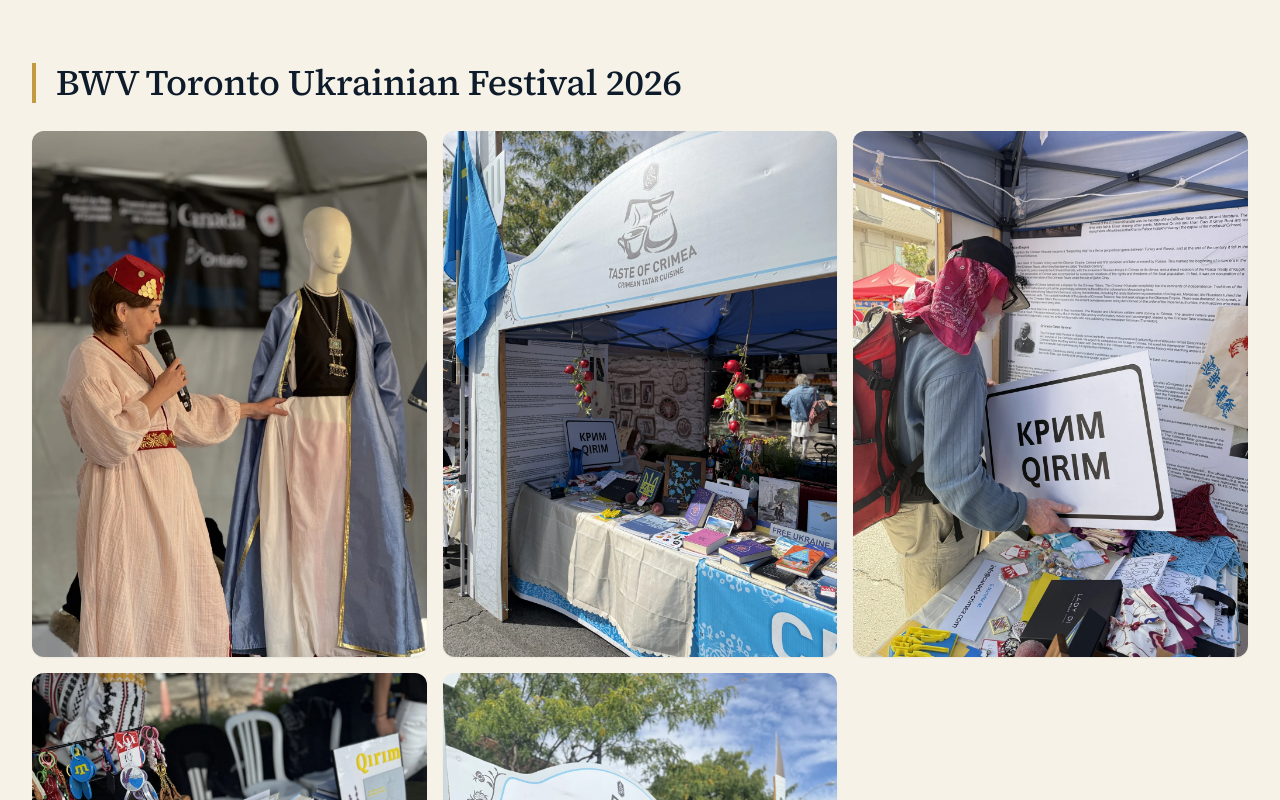
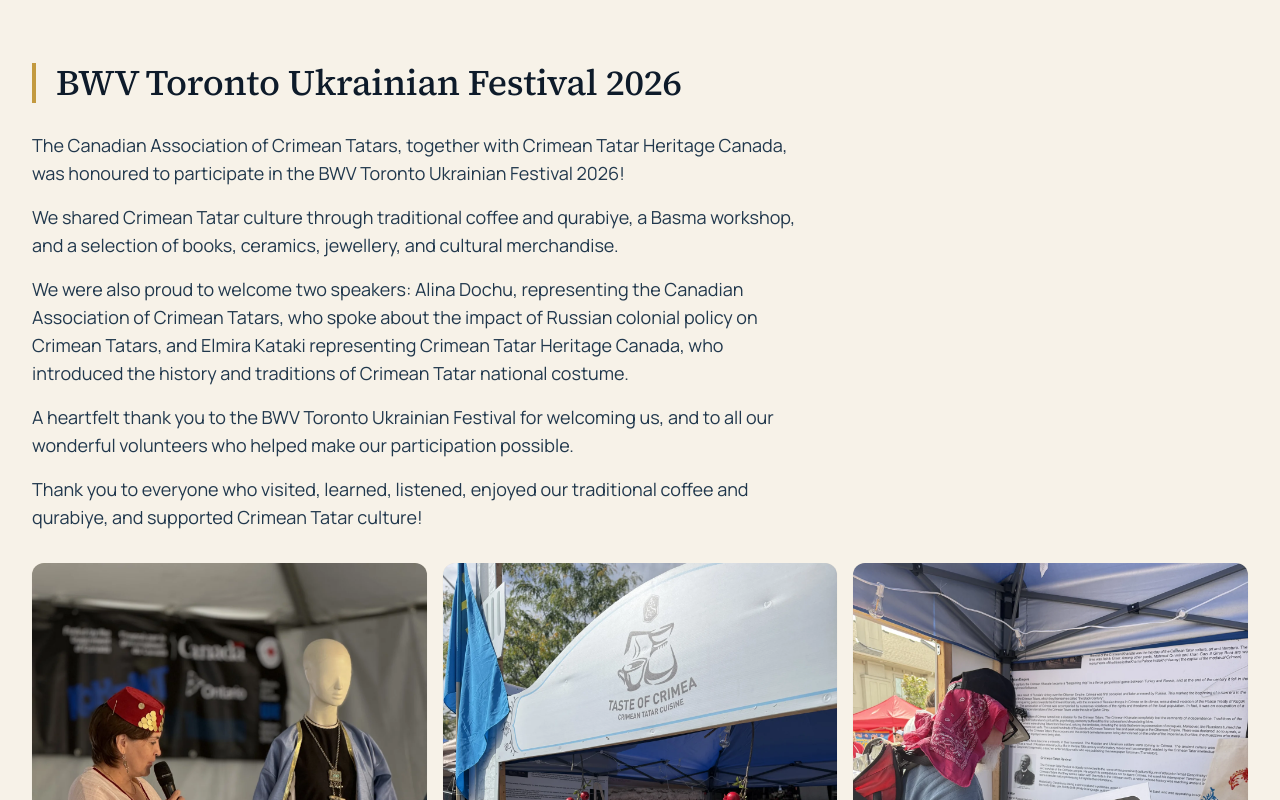
Before and after one commit to maxudovvv/cth, a Next.js app: page /past-events in a window 1280 px wide. Shown: the part 540-1340 px from the top of the page. Built offline with nearby package versions, Linux system fonts and the light colour scheme.

Commit message:
Preview full descriptions alongside past event photographs

```diff
--- a/src/app/past-events/page.tsx
+++ b/src/app/past-events/page.tsx
@@ -3,6 +3,7 @@ import Image from "next/image";
 import { EventsHeader } from "@/components/events/EventsHeader";
 import { PhotoLightbox } from "@/components/media/PhotoLightbox";
 import photos from "@/data/past-events-photos.json";
+import descriptions from "@/data/past-events-descriptions.json";
 
 export const metadata: Metadata = {
   title: "Past Events",
@@ -10,14 +11,7 @@ export const metadata: Metadata = {
   description: "Photographs from Crimean Tatar Heritage Canada’s past community gatherings.",
 };
 
-const events = [
-  "BWV Toronto Ukrainian Festival 2026",
-  "Book Club",
-  "Ukraine’s Independence Day (August 24)",
-  "Crimean Tatar Flag Day (June 26)",
-  "Remembering the Crimean Tatar Genocide of 1944 (May 18)",
-  "Crimean Tatar Poetry Night",
-];
+
 
 export default function PastEventsPage() {
   return (
@@ -25,11 +19,16 @@ export default function PastEventsPage() {
       <EventsHeader past />
       <div className="bg-ivory py-16 md:py-24">
         <div className="container-wide space-y-16 md:space-y-24">
-          {events.map((title, index) => (
+          {descriptions.map(({ title, paragraphs }, index) => (
             <section key={title} aria-labelledby={`event-${index + 1}`}>
               <h2 id={`event-${index + 1}`} className="mb-7 max-w-4xl border-l-4 border-gold pl-5 font-display text-3xl leading-tight text-navy md:text-4xl">
                 {title}
               </h2>
+              <div className="mb-8 max-w-3xl space-y-4 text-base leading-relaxed text-navy-600 md:text-lg">
+                {paragraphs.map((paragraph, paragraphIndex) => (
+                  <p key={paragraphIndex}>{paragraph}</p>
+                ))}
+              </div>
               <div className="grid grid-cols-1 items-start gap-4 sm:grid-cols-2 lg:grid-cols-3">
                 {photos.filter((photo) => photo.event === index + 1).map((photo, photoIndex) => (
                   <PhotoLightbox key={photo.src} src={photo.src} alt={`${title} — photo ${photoIndex + 1}`} className="w-full rounded-xl bg-ivory-dim shadow-sm">
--- /dev/null
+++ b/src/data/past-events-descriptions.json
@@ -0,0 +1,67 @@
+[
+  {
+    "title": "BWV Toronto Ukrainian Festival 2026",
+    "paragraphs": [
+      "The Canadian Association of Crimean Tatars, together with Crimean Tatar Heritage Canada, was honoured to participate in the BWV Toronto Ukrainian Festival 2026!",
+      "We shared Crimean Tatar culture through traditional coffee and qurabiye, a Basma workshop, and a selection of books, ceramics, jewellery, and cultural merchandise.",
+      "We were also proud to welcome two speakers: Alina Dochu, representing the Canadian Association of Crimean Tatars, who spoke about the impact of Russian colonial policy on Crimean Tatars, and Elmira Kataki representing Crimean Tatar Heritage Canada, who introduced the history and traditions of Crimean Tatar national costume.",
+      "A heartfelt thank you to the BWV Toronto Ukrainian Festival for welcoming us, and to all our wonderful volunteers who helped make our participation possible.",
+      "Thank you to everyone who visited, learned, listened, enjoyed our traditional coffee and qurabiye, and supported Crimean Tatar culture!"
+    ]
+  },
+  {
+    "title": "Book Club",
+    "paragraphs": [
+      "On September 13, in the heart of High Park, Toronto, we gathered around a book that opened a door to Crimea.",
+      "Together with Book&Talk and The Native Book, we explored Anastasiia Levkova’s There Is Land Beyond Perekop (“За Перекопом є земля”) and what made the afternoon truly special was everything that happened beyond the pages.",
+      "We heard personal stories from people who have their own memories and connections to Crimea, and from those who have never been there but discovered it through the book, its people, culture, traditions, and the living heritage of the Crimean Tatars.",
+      "There were conversations over traditional Crimean Tatar coffee and sweets, the sounds of Jamala’s Qirim in the background, and a warm atmosphere surrounded by the trees of High Park ☕️📖🌿",
+      "Thank you to everyone who joined us and shared their stories, thoughts and curiosity. And thank you to our wonderful partners for bringing people together around such an important story.",
+      "We left with even more questions, more books to read, and so much more we want to share about Crimea.",
+      "This was just one conversation. There are many more ahead.",
+      "Until the next one 💙"
+    ]
+  },
+  {
+    "title": "Ukraine’s Independence Day (August 24)",
+    "paragraphs": [
+      "On August 22, we were honoured to represent Crimean Tatar culture and share our heritage with the community at the Ukraine’s Independence Day Festival. Our booth became a space for meaningful conversations, new connections, and discovering the history and traditions of the Crimean Tatar people — an integral part of Ukraine’s past and present.",
+      "A sincere thank you to the Ukrainian Canadian Congress, Toronto Branch, for bringing everyone together and creating a space where Ukrainian culture, diversity, and community could be celebrated.",
+      "Crimea was, is, and will always be Ukraine."
+    ]
+  },
+  {
+    "title": "Crimean Tatar Flag Day (June 26)",
+    "paragraphs": [
+      "This year, we celebrated Crimean Tatar Flag Day both on the water and on land.",
+      "We ran, cycled, paddled, gathered with our families for a picnic, met new friends, shared conversations, and celebrated our heritage together.",
+      "The Crimean Tatar flag flew proudly over the shoreline, across the water, and in the hearts of everyone who joined us.",
+      "We are deeply grateful to everyone who attended, volunteered, contributed, and helped make this event possible. A special thank you to our speakers for sharing their words and reminding us of the meaning behind our flag and the values it represents.",
+      "When we stand together, we are unstoppable. Together, we preserve our culture, support one another, and keep hope alive for the day when the Crimean Tatar and Ukrainian flags will once again fly side by side over a free Crimea.",
+      "Happy Crimean Tatar Flag Day!"
+    ]
+  },
+  {
+    "title": "Remembering the Crimean Tatar Genocide of 1944 (May 18)",
+    "paragraphs": [
+      "On May 18, we gathered for “Remembering the Crimean Tatar Genocide of 1944” to honour the memory of the victims of the Soviet deportation and reflect on the past and present realities faced by the Crimean Tatar people.",
+      "The event brought together community members, supporters, and friends in a shared moment of remembrance, solidarity, and reflection. Through a documentary screening, live Crimean Tatar music, guest speakers, and a photo exhibition, we remembered the tragedy of 1944 while also raising awareness about the ongoing persecution and occupation of Crimea today.",
+      "Thank you to everyone who joined us. We remember those who were lost. We honour those who survived. We continue to stand for truth, justice, and a free Crimea."
+    ]
+  },
+  {
+    "title": "Crimean Tatar Poetry Night",
+    "paragraphs": [
+      "On March 28, we gathered for the first-ever Crimean Tatar Poetry Night in Canada.",
+      "The room was absolutely packed, filled with an energy that felt like a warm embrace. For 90 minutes, we were transported across the ocean to the heart of Crimea. Through the power of spoken word, the soul-stirring melodies of our music, and the raw, beautiful memories shared by those who have lived there, our guests felt the spirit of the peninsula in every breath.",
+      "With Sincere Gratitude",
+      "To our Host: KUMF Gallery, Ukrainian Canadian Art Foundation in Toronto, for welcoming us into such a meaningful space.",
+      "To our Media Partners: Kontakt TV and UCC Toronto for helping us share this journey with a wider audience.",
+      "To our Donors: The Tryzub Gala Foundation for your generous support of our community.",
+      "To our artists and volunteers: who poured their souls into every performance, and who worked tirelessly behind the scenes to make the evening seamless.",
+      "Our poetry night wasn’t just about words — it was about feelings, memories, and true hospitality. We welcomed our guests with traditional Crimean Tatar coffee brewed in a dzhezve, warm tea, and homemade sweets. Among them were djevizli boynuzchyklar — delicate pastries filled with walnuts, buttery kurabye, and şeker qıyıq — traditional “sugar scarves” that carry both sweetness and history.",
+      "The rich aroma of coffee drifted through the room, softly blending with music and poetry, wrapping everyone in a warm, intimate atmosphere.",
+      "That evening proved that culture is a “Living Code” that no distance can break. Thank you to everyone who came, listened, and remembered with us."
+    ]
+  }
+]
```
